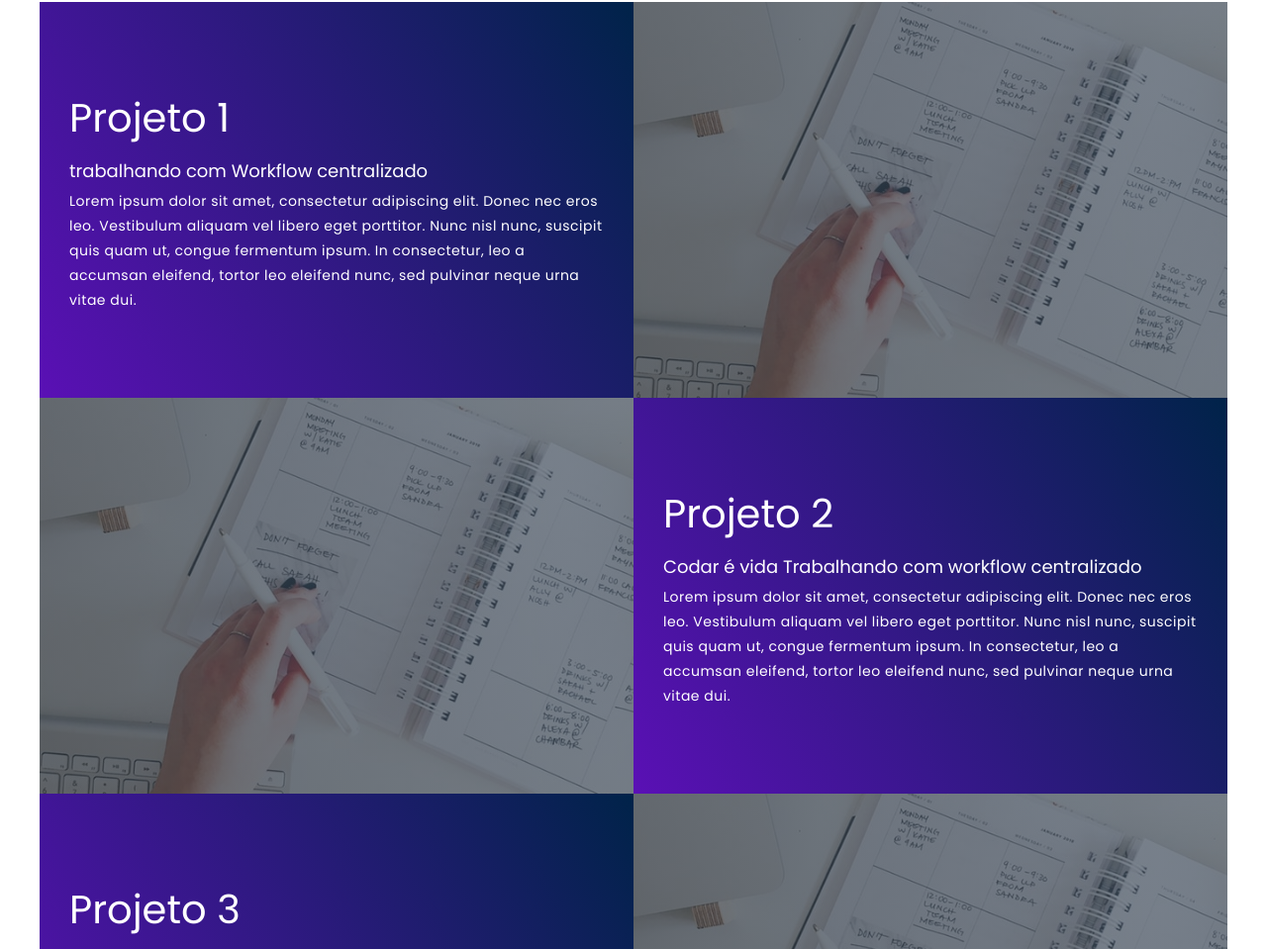
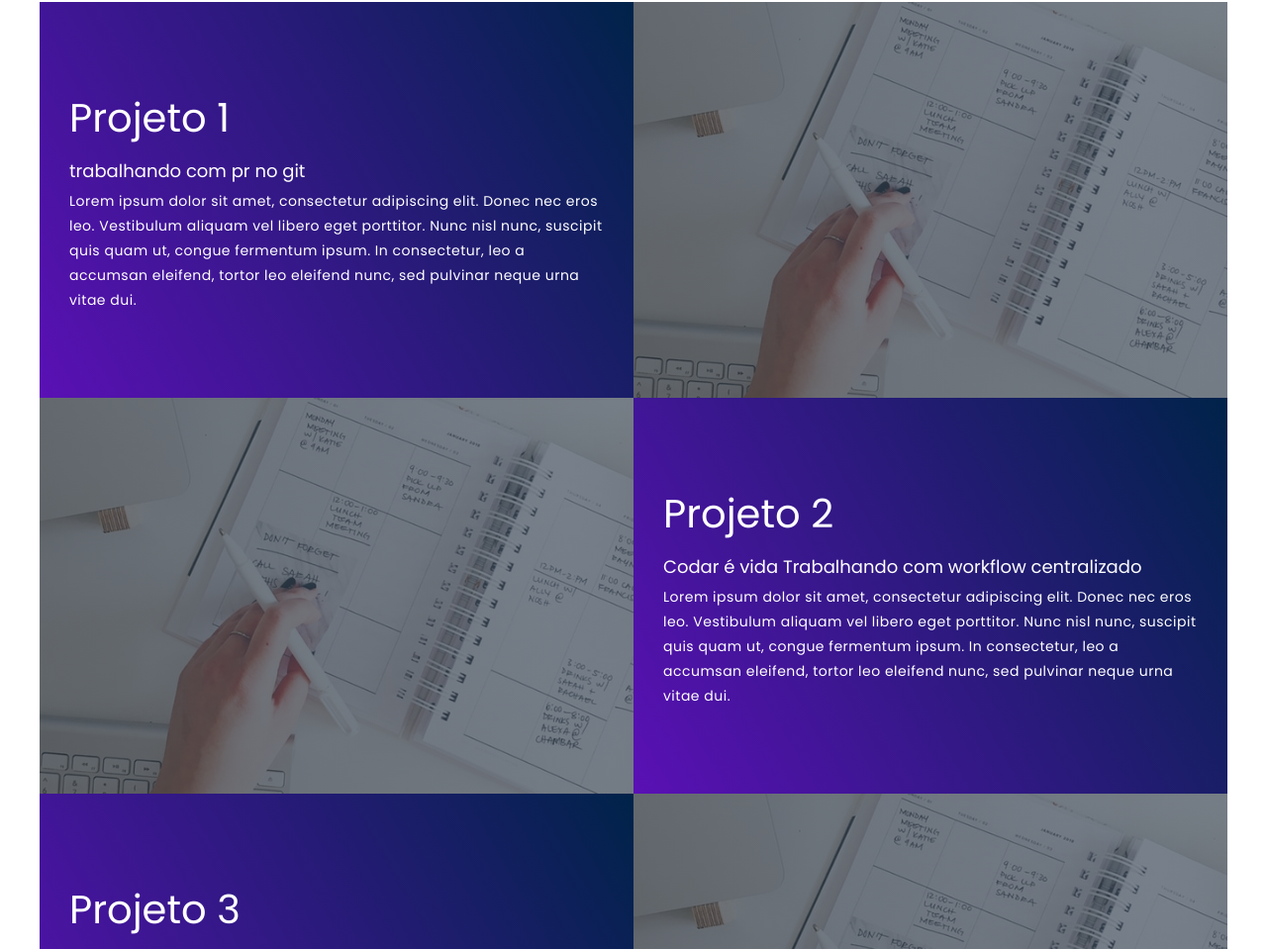
Before and after one commit to danilofreitas90/Portifolio_TechAcademy, a plain HTML site: page index.html in a window 1280 px wide. Shown: the part 1173-2132 px from the top of the page at 99% size. Drawn offline with Linux system fonts and the light colour scheme.

Commit message:
update project 1 descript

```diff
--- a/index.html
+++ b/index.html
@@ -29,7 +29,7 @@
                 <div class="project-item">
                     <div class="project-info">
                         <h1>Projeto 1</h1>
-                        <h2>trabalhando com Workflow centralizado</h2>
+                        <h2>trabalhando com pr no git</h2>
                         <p>Lorem ipsum dolor sit amet, consectetur adipiscing elit. Donec nec eros leo. Vestibulum
                             aliquam vel libero eget porttitor. Nunc nisl nunc, suscipit quis quam ut, congue fermentum
                             ipsum. In consectetur, leo a accumsan eleifend, tortor leo eleifend nunc, sed pulvinar neque
```
